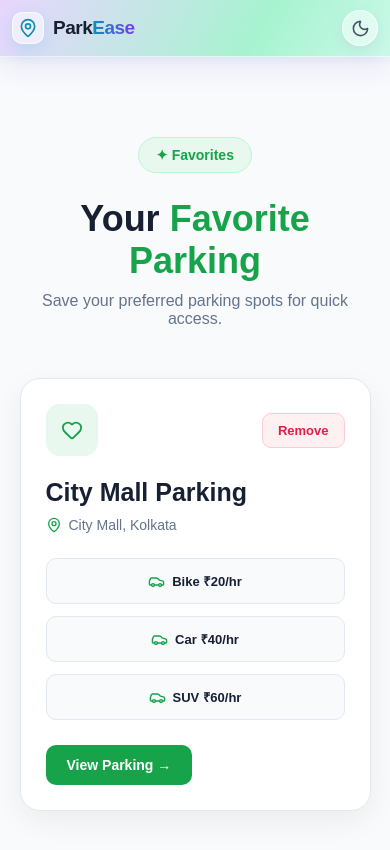
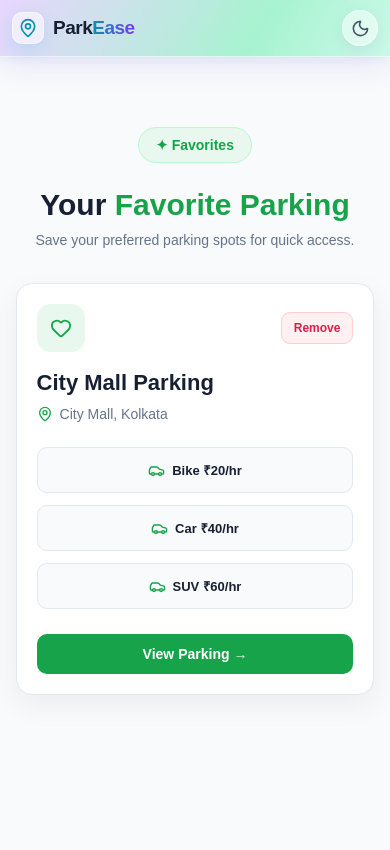
Before and after one commit to dibeyendu-dev/smart-parking-system, a React (Vite) app: page /favorites in a window 390 px wide. Shown: the top 850 px of the page. Built offline with nearby package versions, Linux system fonts and the light colour scheme.

Commit message:
Favoutie css part 19 added

```diff
--- a/src/css/Favorites.css
+++ b/src/css/Favorites.css
@@ -177,3 +177,49 @@
         grid-template-columns: 1fr;
     }
 }
+@media (max-width: 480px) {
+    .favorites-page {
+        padding: 70px 4%;
+    }
+
+    .favorites-header {
+        margin-bottom: 35px;
+    }
+
+    .favorites-header h1 {
+        font-size: 30px;
+    }
+
+    .favorites-header p {
+        font-size: 14px;
+    }
+
+    .favorite-card {
+        padding: 20px;
+        border-radius: 16px;
+    }
+
+    .favorite-card h2 {
+        font-size: 22px;
+    }
+
+    .favorite-card-top {
+        margin-bottom: 18px;
+    }
+
+    .favorite-icon {
+        width: 48px;
+        height: 48px;
+    }
+
+    .favorite-book-btn {
+        width: 100%;
+        box-sizing: border-box;
+        text-align: center;
+    }
+
+    .remove-favorite-btn {
+        padding: 8px 12px;
+        font-size: 12px;
+    }
+}
```
